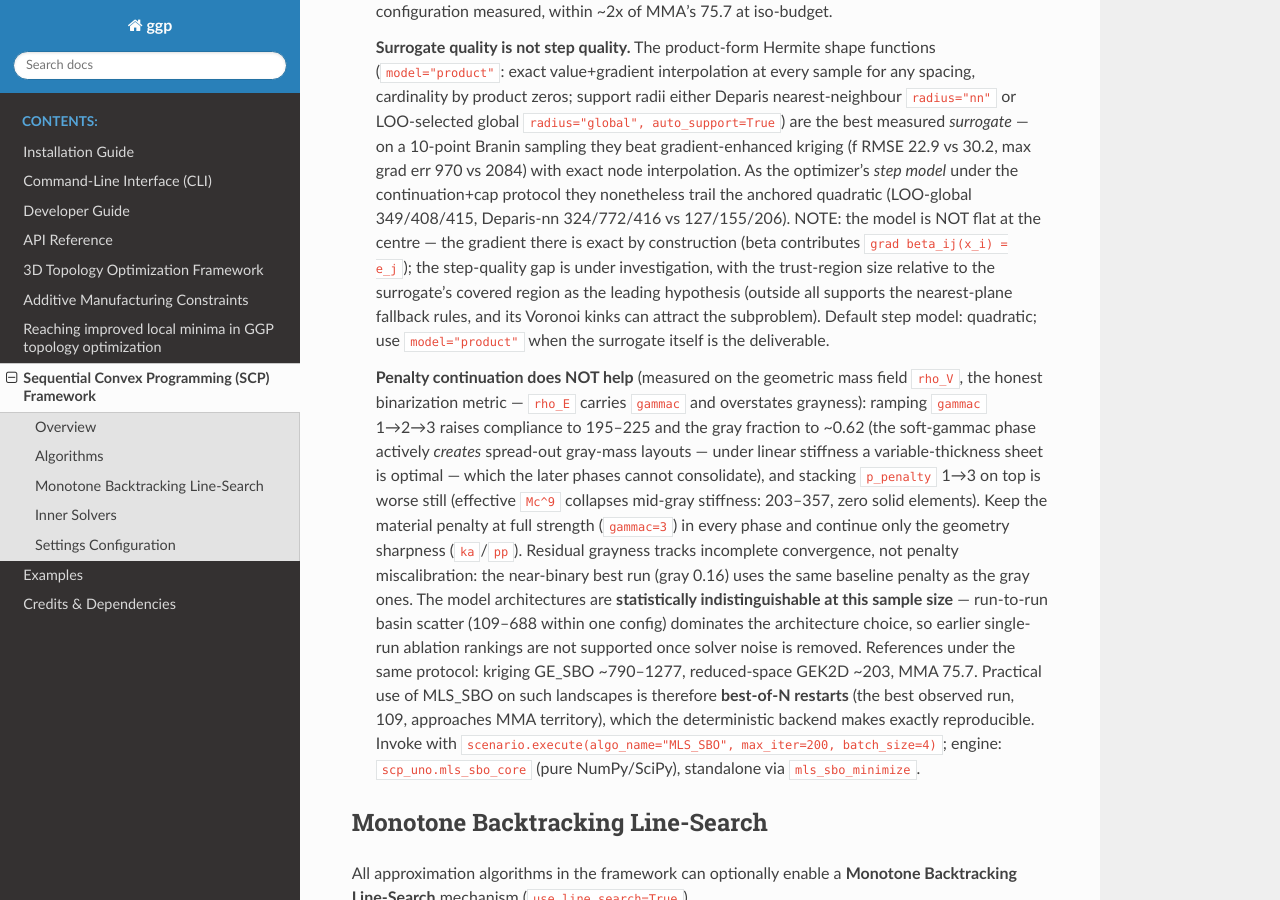
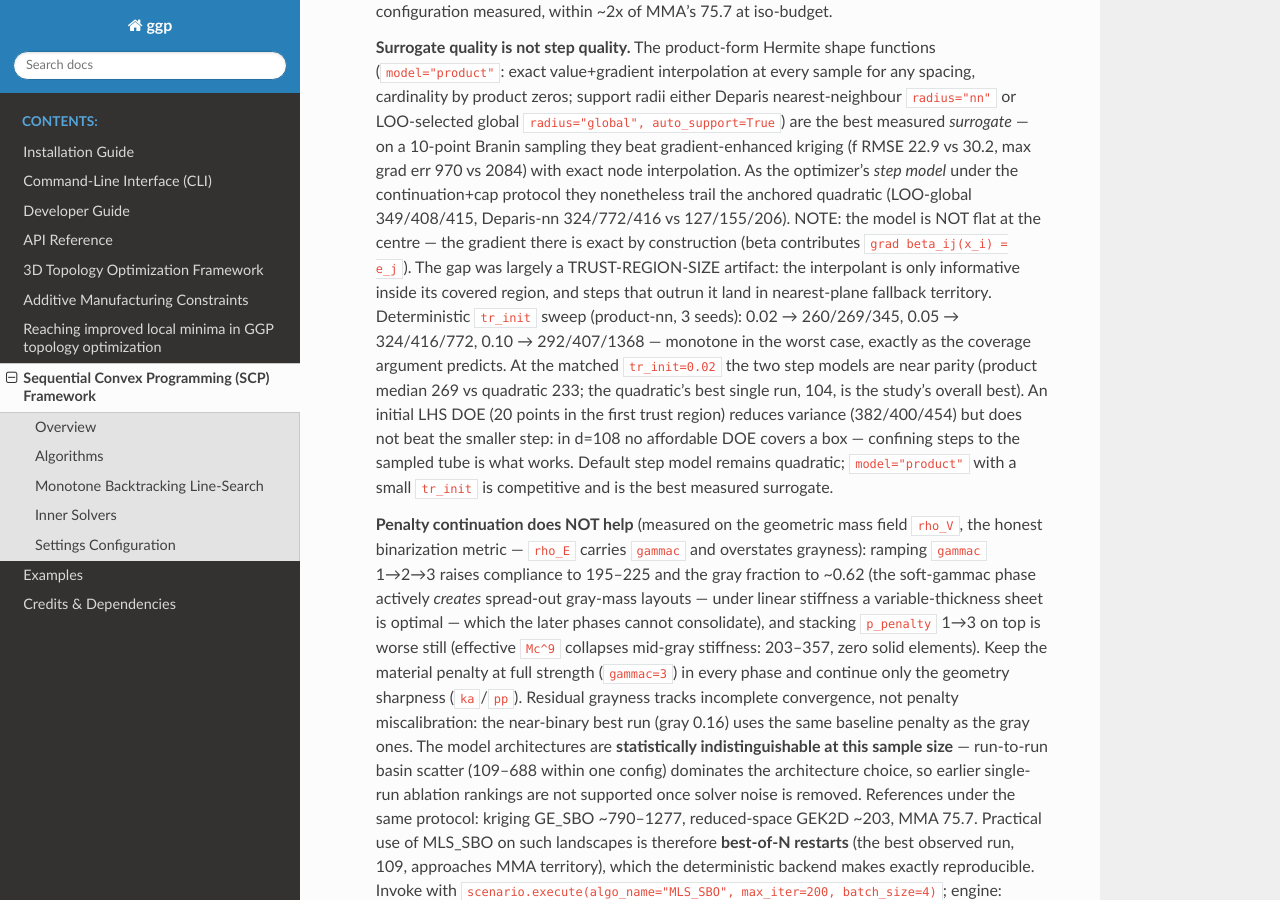
Before and after one commit to SimoneConiglio/generalized_geometry_projection, a Sphinx documentation site: the page built from docs/scp_uno_guide.rst, in a window 1280 px wide and 900 px high, scrolled down 3226 px. Built offline with Sphinx 7.4.7 and the Read the Docs theme 3.1.0, drawn with Linux system fonts in a browser that asks for light colours.

Commit message:
Docs: trust-region size was the product-vs-quadratic confound
Co-Authored-By: Claude Fable 5 <noreply@anthropic.com>
Claude-Session: https://claude.ai/code/session_01CG7waKSaRC4EUnPzca3QFu

```diff
--- a/docs/scp_uno_guide.rst
+++ b/docs/scp_uno_guide.rst
@@ -170,12 +170,20 @@ The framework provides seven major algorithms:
    anchored quadratic (LOO-global 349/408/415, Deparis-nn 324/772/416 vs
    127/155/206). NOTE: the model is NOT flat at the centre — the gradient
    there is exact by construction (beta contributes
-   ``grad beta_ij(x_i) = e_j``); the step-quality gap is under
-   investigation, with the trust-region size relative to the surrogate's
-   covered region as the leading hypothesis (outside all supports the
-   nearest-plane fallback rules, and its Voronoi kinks can attract the
-   subproblem). Default step model: quadratic; use ``model="product"``
-   when the surrogate itself is the deliverable.
+   ``grad beta_ij(x_i) = e_j``). The gap was largely a TRUST-REGION-SIZE
+   artifact: the interpolant is only informative inside its covered
+   region, and steps that outrun it land in nearest-plane fallback
+   territory. Deterministic ``tr_init`` sweep (product-nn, 3 seeds):
+   0.02 → 260/269/345, 0.05 → 324/416/772, 0.10 → 292/407/1368 —
+   monotone in the worst case, exactly as the coverage argument predicts.
+   At the matched ``tr_init=0.02`` the two step models are near parity
+   (product median 269 vs quadratic 233; the quadratic's best single run,
+   104, is the study's overall best). An initial LHS DOE (20 points in
+   the first trust region) reduces variance (382/400/454) but does not
+   beat the smaller step: in d=108 no affordable DOE covers a box —
+   confining steps to the sampled tube is what works. Default step model
+   remains quadratic; ``model="product"`` with a small ``tr_init`` is
+   competitive and is the best measured surrogate.
 
    **Penalty continuation does NOT help** (measured on the geometric mass
    field ``rho_V``, the honest binarization metric — ``rho_E`` carries
```
